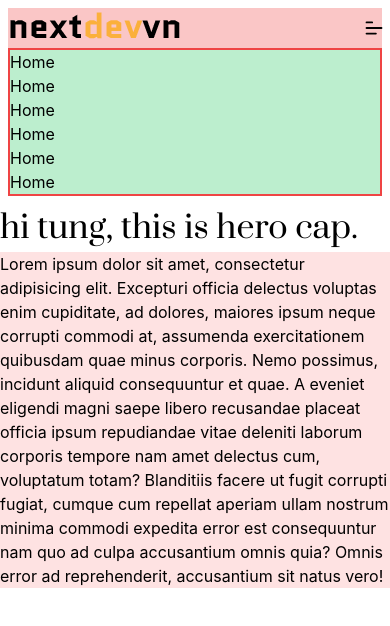
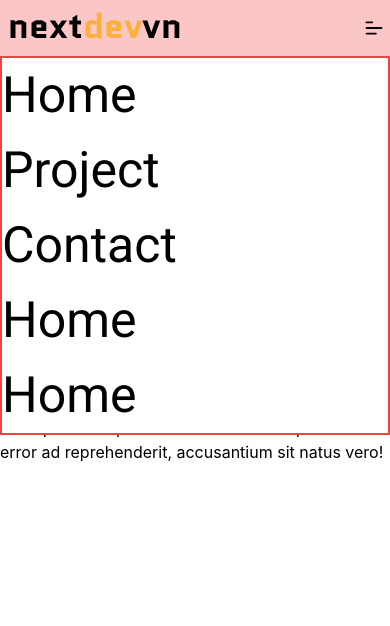
Before and after one commit to reacthcmvn/nextdevvn, a Next.js app: page / in a window 390 px wide. Shown: the top 626 px of the page. Built offline with nearby package versions, Linux system fonts and the light colour scheme.

Commit message:
add nav 2

```diff
--- a/components/nav/NavMobile.js
+++ b/components/nav/NavMobile.js
@@ -8,7 +8,7 @@ import Navigation1 from "./Navigation1";
 
 const mobileNavvariant = {
   hidden: {
-    x: 100,
+    x: 400,
     // scale: 0.1,
   },
   show: {
@@ -21,10 +21,10 @@ const mobileNavvariant = {
   },
 };
 
-// const item = {
-//   hidden: { opacity: 0, x: 100 },
-//   show: { opacity: 1, x: 0 },
-// };
+const item = {
+  hidden: { opacity: 0, x: 100 },
+  show: { opacity: 1, x: 0 },
+};
 
 const NavMobile = () => {
   const [isOpen, setIsOpen] = useState(true);
@@ -34,10 +34,12 @@ const NavMobile = () => {
   }
 
   return (
-    <div className="p-2">
-      <div className="flex justify-between bg-red-500/30">
+    <div className="">
+      <div className="p-2 flex justify-between bg-red-500/30">
         <div className="h-[40px]">
-          <Image src={logo} layout="intrinsic" alt="logo" />
+          <Link href="/">
+            <Image src={logo} layout="intrinsic" alt="logo" />
+          </Link>
         </div>
         <div className="h-[40px] table" id="toggler">
           <div className="table-cell  align-middle md:hidden">
@@ -49,7 +51,7 @@ const NavMobile = () => {
         </div>
       </div>
 
-      <div className="md:hidden" id="nav-link">
+      <div className="md:hidden " id="nav-link">
         <AnimatePresence>
           {isOpen && (
             <motion.ul
@@ -57,14 +59,33 @@ const NavMobile = () => {
               initial="hidden"
               animate="show"
               exit="hidden"
-              className="flex flex-col md:flex-row bg-green-500/30 border-2 border-red-500 z-100"
+              className="absolute  w-full flex flex-col md:flex-row bg-white border-2 border-red-500 z-100 text-[50px] font-robo"
             >
-              <li>Home</li>
-              <li>Home</li>
-              <li>Home</li>
-              <li>Home</li>
-              <li>Home</li>
-              <li>Home</li>
+              <motion.li variants={item} onClick={toggleNavHandler}>
+                <Link href="/">
+                  <a>Home</a>
+                </Link>
+              </motion.li>
+              <motion.li variants={item} onClick={toggleNavHandler}>
+                <Link href="/blog/hello-world">
+                  <a>Project</a>
+                </Link>
+              </motion.li>
+              <motion.li variants={item} onClick={toggleNavHandler}>
+                <Link href="#contact">
+                  <a>Contact</a>
+                </Link>
+              </motion.li>
+              <motion.li variants={item} onClick={toggleNavHandler}>
+                <Link href="/">
+                  <a>Home</a>
+                </Link>
+              </motion.li>
+              <motion.li variants={item} onClick={toggleNavHandler}>
+                <Link href="/">
+                  <a>Home</a>
+                </Link>
+              </motion.li>
             </motion.ul>
           )}
         </AnimatePresence>
--- a/pages/index.js
+++ b/pages/index.js
@@ -10,11 +10,15 @@ export default function Home() {
         Lorem ipsum dolor sit amet, consectetur adipisicing elit. Excepturi
         officia delectus voluptas enim cupiditate, ad dolores, maiores ipsum
         neque corrupti commodi at, assumenda exercitationem quibusdam quae minus
-        corporis. Nemo possimus, incidunt aliquid consequuntur et quae. A
-        eveniet eligendi magni saepe libero recusandae placeat officia ipsum
+        corporis. Nemo possimus, incidunt aliquid consequuntur et quae.
+      </div>
+      <div id="project">
+        A eveniet eligendi magni saepe libero recusandae placeat officia ipsum
         repudiandae vitae deleniti laborum corporis tempore nam amet delectus
-        cum, voluptatum totam? Blanditiis facere ut fugit corrupti fugiat,
-        cumque cum repellat aperiam ullam nostrum minima commodi expedita error
+        cum, voluptatum totam? Blanditiis facere ut fugit corrupti fugiat.
+      </div>
+      <div id="contact">
+        Cumque cum repellat aperiam ullam nostrum minima commodi expedita error
         est consequuntur nam quo ad culpa accusantium omnis quia? Omnis error ad
         reprehenderit, accusantium sit natus vero!
       </div>
--- a/styles/globals.css
+++ b/styles/globals.css
@@ -6,6 +6,9 @@
 
 html,
 body {
+  overflow-x: hidden;
+  position: relative;
+
   padding: 0;
   margin: 0;
   font-family: -apple-system, BlinkMacSystemFont, Segoe UI, Roboto, Oxygen,
```
